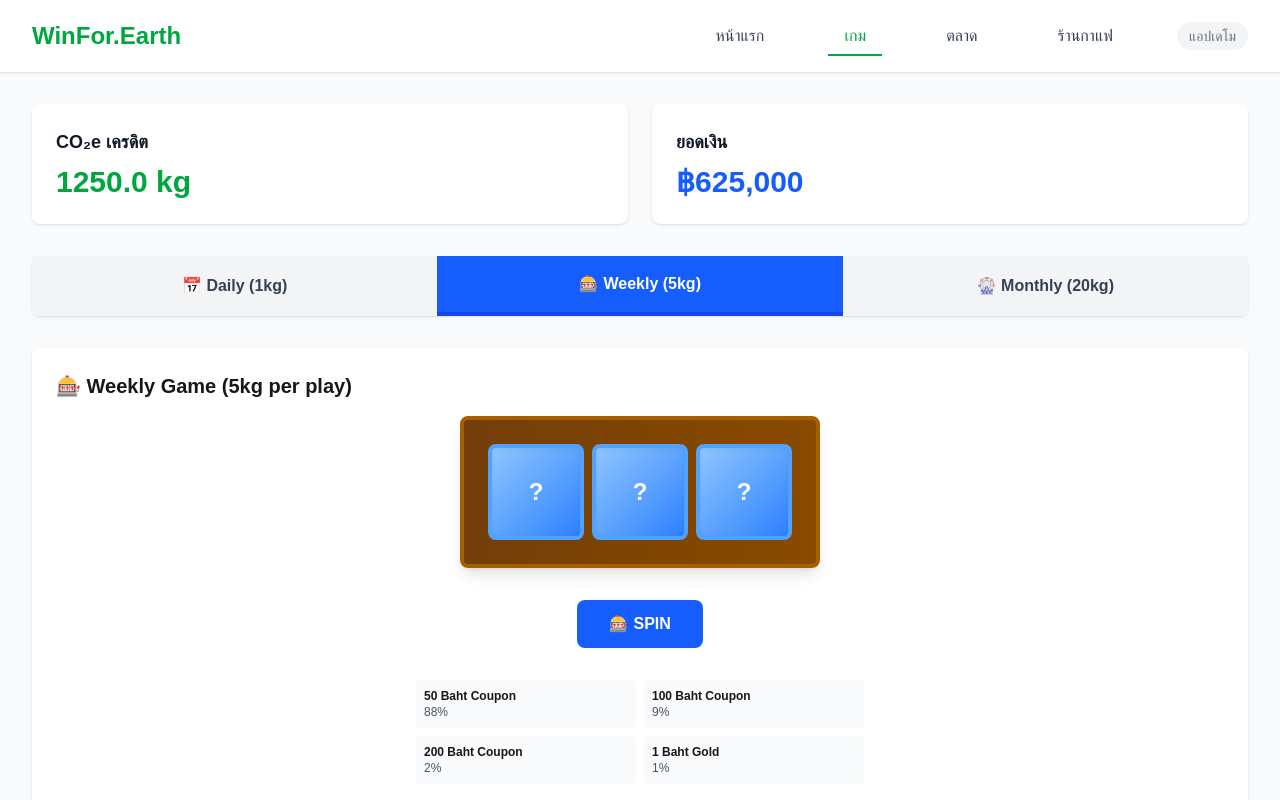
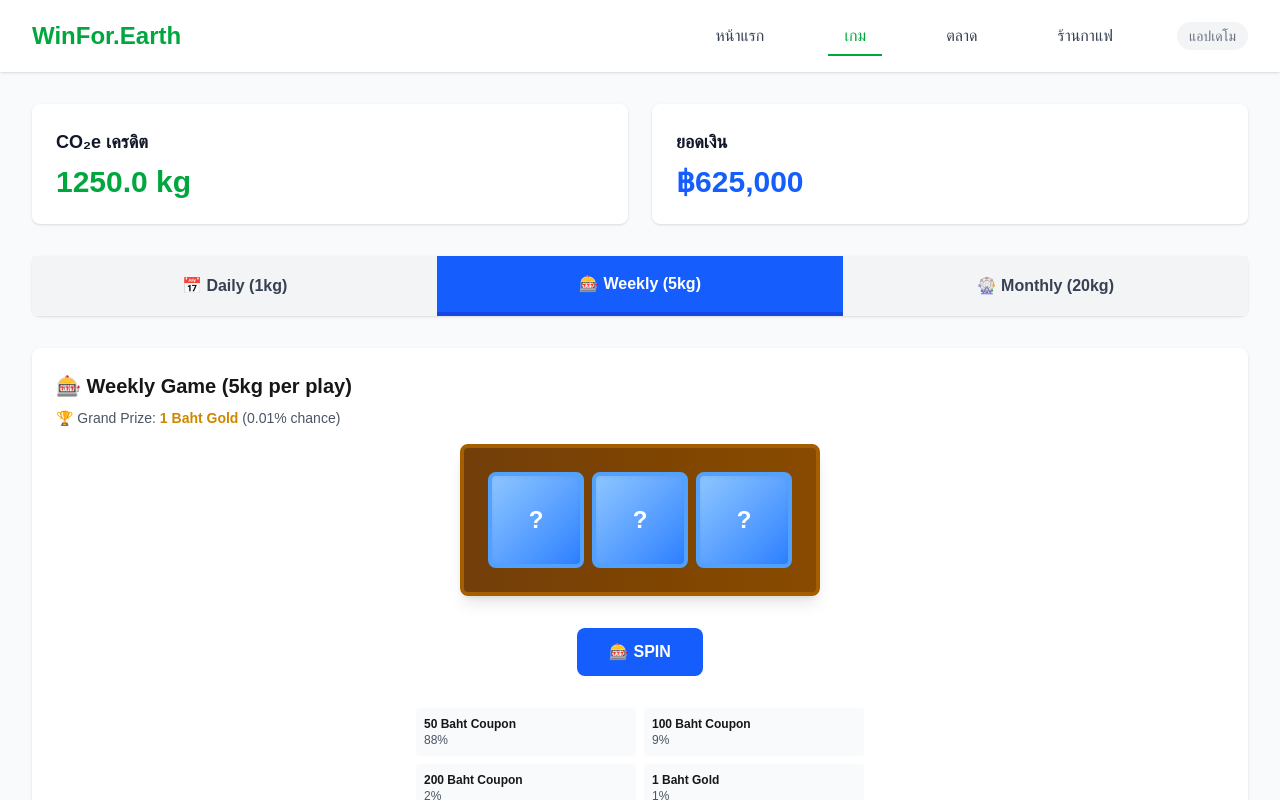
Before and after one commit to waritsan/co2x, a Next.js app in the folder src/web/: page /games in a window 1280 px wide. Both pictures are taken after a click on the button "🎰 Weekly (5kg)". Shown: the top 800 px of the page. Built offline with nearby package versions, Linux system fonts and the light colour scheme.

Commit message:
docs: Add grand prize descriptions to weekly and monthly games

```diff
--- a/src/web/src/app/games/page.tsx
+++ b/src/web/src/app/games/page.tsx
@@ -499,7 +499,8 @@ export default function GamesPage() {
         {/* Weekly Game - Slot Machine */}
         {activeGame === 'weekly' && (
           <div className="bg-white rounded-lg shadow p-4 sm:p-6 mb-8">
-            <h2 className="text-lg sm:text-xl font-semibold mb-4">🎰 Weekly Game (5kg per play)</h2>
+            <h2 className="text-lg sm:text-xl font-semibold mb-2">🎰 Weekly Game (5kg per play)</h2>
+            <p className="text-sm text-gray-600 mb-4">🏆 Grand Prize: <span className="font-bold text-yellow-600">1 Baht Gold</span> (0.01% chance)</p>
             <div className="flex flex-col items-center gap-8">
               {/* Slot Machine Reels */}
               <div className="flex gap-2 justify-center bg-gradient-to-r from-yellow-900 to-yellow-800 p-6 rounded-lg shadow-lg border-4 border-yellow-700">
@@ -560,7 +561,8 @@ export default function GamesPage() {
         {/* Monthly Game - Wheel of Fortune */}
         {activeGame === 'monthly' && (
           <div className="bg-white rounded-lg shadow p-4 sm:p-6 mb-8">
-            <h2 className="text-lg sm:text-xl font-semibold mb-4">🎡 Monthly Game (20kg per play)</h2>
+            <h2 className="text-lg sm:text-xl font-semibold mb-2">🎡 Monthly Game (20kg per play)</h2>
+            <p className="text-sm text-gray-600 mb-4">🏆 Grand Prize: <span className="font-bold text-red-600">Tesla</span> (0.005% chance - 1 in 20,000!)</p>
             <div className="flex flex-col items-center gap-8">
               <div
                 className={`relative w-64 h-64 rounded-full bg-gradient-to-r from-yellow-300 via-orange-400 to-red-500 border-8 border-yellow-600 flex items-center justify-center transition-transform duration-3000 ${
```
